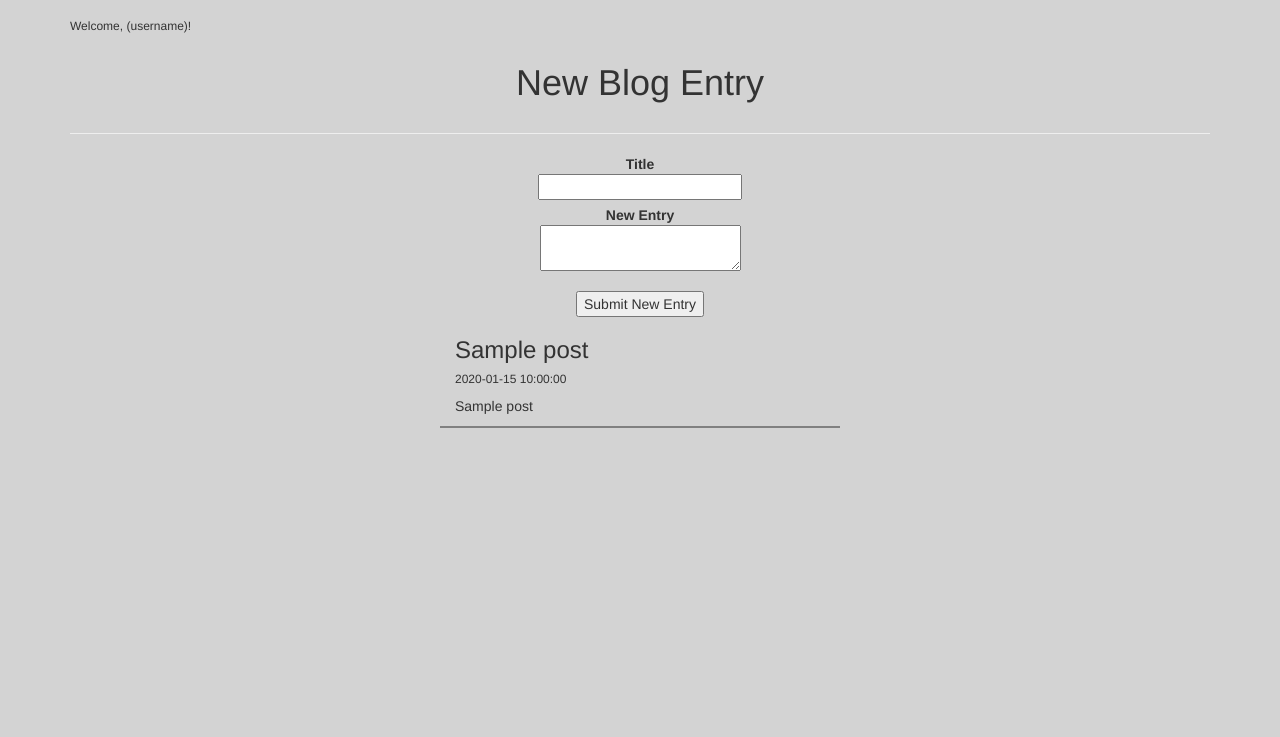
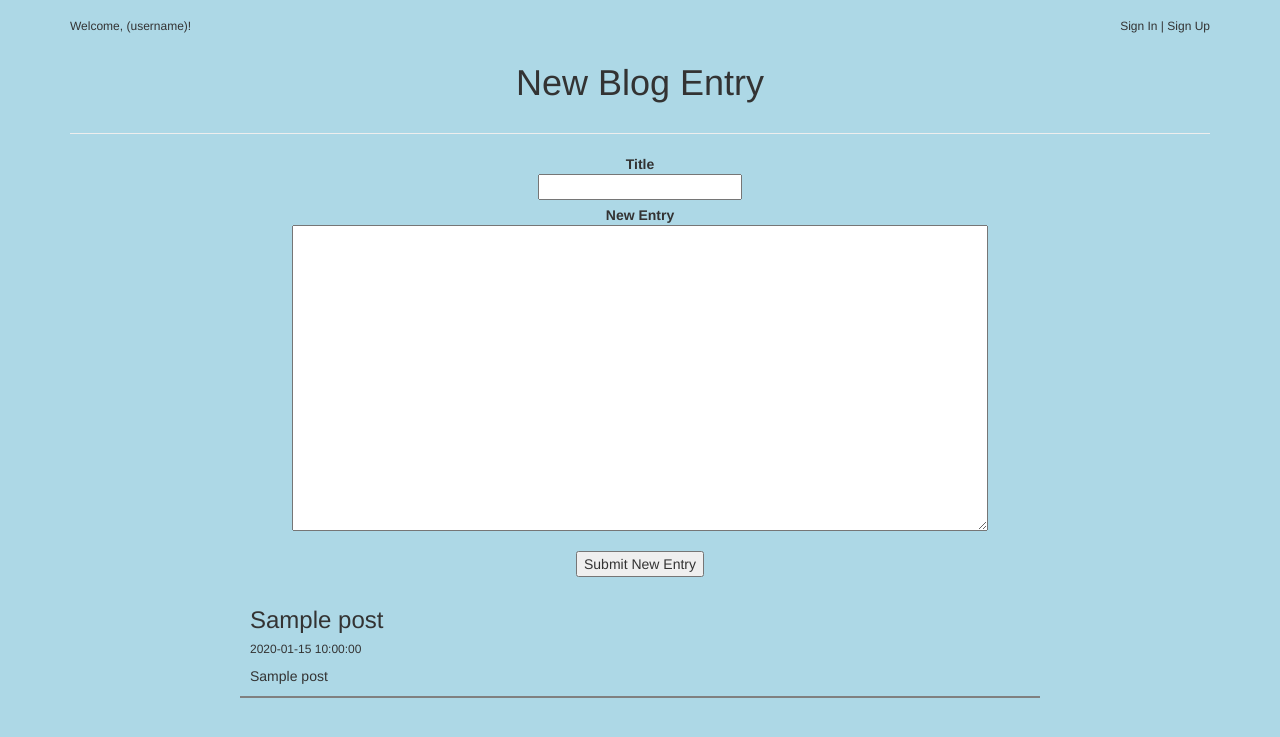
Before and after one commit to jakegornall/BlogProject, a Python web app: template templates/main.html in a window 1280 px wide. Shown: the top 737 px of the page. Run offline with Jinja, Linux system fonts and the light colour scheme; the template is opened without the code that fills it: most values are stand-ins (such as "Sample title", 1, 10 or a date in 2020); some libraries are stand-ins or nearby versions.

Commit message:
Change Look, Error Msgs, Add Signin/ups

```diff
--- a/templates/main.html
+++ b/templates/main.html
@@ -3,22 +3,27 @@
 <head>
     <meta charset="utf-8">
     <meta name="viewport" content="width=device-width, initial-scale=1.0">
-    <title>Hello World!</title>
+    <title>Jake's Blog Site</title>
     <script   src="https://code.jquery.com/jquery-2.2.4.min.js"   integrity="sha256-BbhdlvQf/xTY9gja0Dq3HiwQF8LaCRTXxZKRutelT44="   crossorigin="anonymous"></script>
     <!-- Latest compiled and minified Bootstrap CSS -->
     <link rel="stylesheet" href="https://maxcdn.bootstrapcdn.com/bootstrap/3.3.7/css/bootstrap.min.css" integrity="sha384-BVYiiSIFeK1dGmJRAkycuHAHRg32OmUcww7on3RYdg4Va+PmSTsz/K68vbdEjh4u" crossorigin="anonymous">
     <!-- Custom CSS -->
     <style type="text/css">
-        html, body {margin: 5px 5px 5px 5px; background-color: lightgrey;}
+        html, body {margin: 5px 5px 5px 5px; background-color: lightblue;}
+        .post-div {padding: 10px;}
         .btm-border {border-bottom: 2px solid grey;}
+        .error-message {color:red;}
     </style>
 
 </head>
 <body>
     <div class="container">
         <div class="row">
-            <div class="col-md-12">
+            <div class="col-md-6">
                 <h6>Welcome, (username)!</h3>
+            </div>
+            <div class="col-md-6 text-right">
+                <h6>Sign In | Sign Up</h6>
             </div>
         </div>
         <div class="row text-center">
@@ -38,7 +43,7 @@
                     <br>
                     <label>
                         <div>New Entry</div>
-                        <textarea name="content"></textarea>
+                        <textarea rows="15" cols="75" name="content"></textarea>
                     </label>
                     <br>
                     <p class="error-message">{{error}}</p>
@@ -49,14 +54,14 @@
         <hr>
         {% for x in posts %}
         <div class="row text-left">
-            <div class="col-md-4">
+            <div class="col-md-2">
             </div>
-            <div class="col-md-4 btm-border">
+            <div class="post-div col-md-8 btm-border">
                 <h3>{{x.title}}</h3>
                 <h6>{{x.created}}</h6>
-                <p>{{x.post}}</p>
+                <per>{{x.post}}</per>
             </div>
-            <div class="col-md-4">
+            <div class="col-md-2">
             </div>
         </div>
         {% endfor %}
```
Also changed, not shown: main.py (+6 -2 lines), 1 other file.
